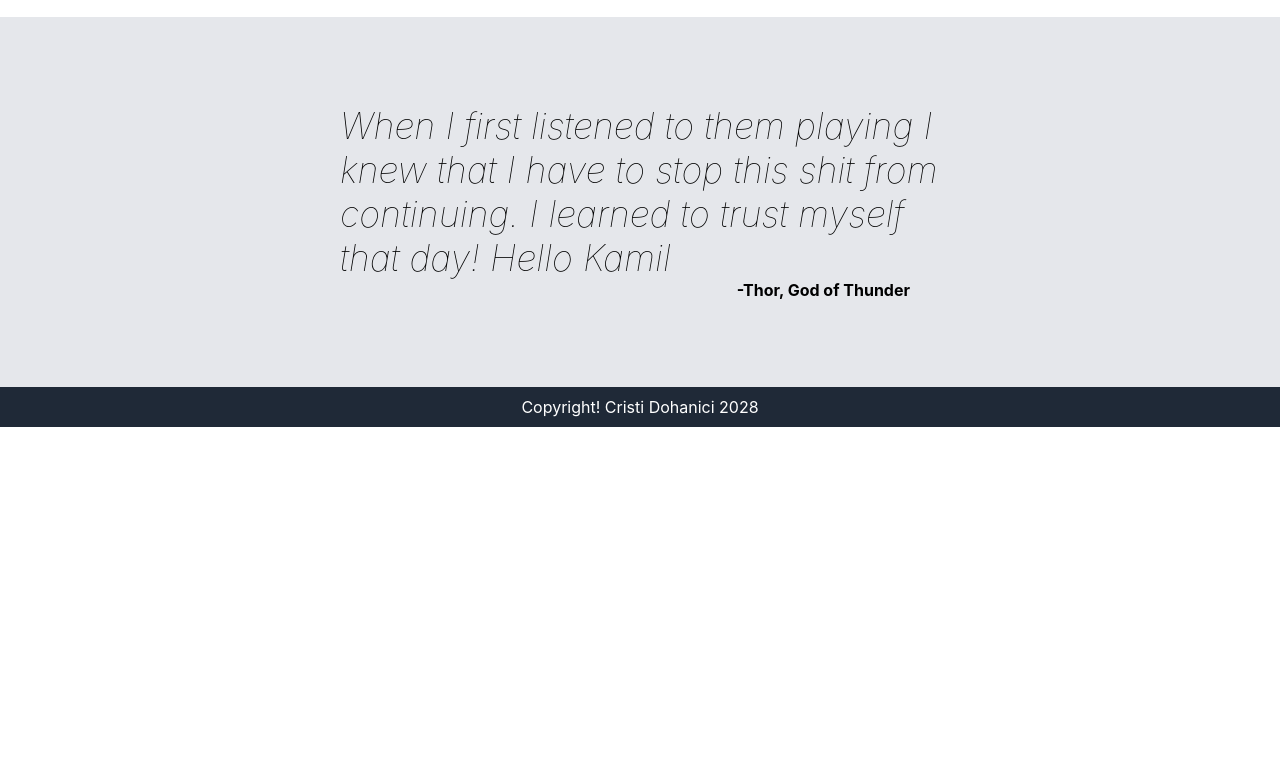
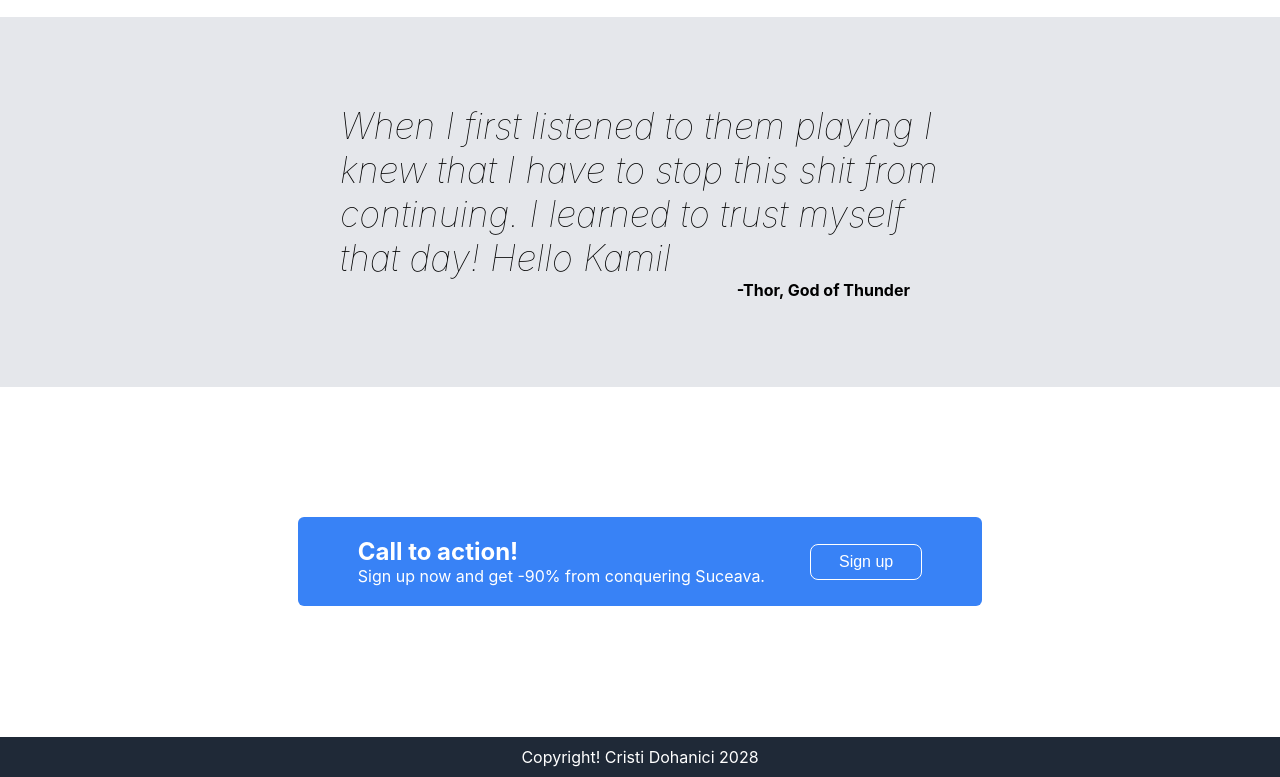
Before and after one commit to finnishboe/landing-page, a plain HTML site: page index.html in a window 1280 px wide. Shown: the part 897-1674 px from the top of the page. Before the commit the page ends 1324 px from the top, so only its background shows below. Drawn offline with Linux system fonts and the light colour scheme.

Commit message:
Create Call to Action and Finnish the exercise

```diff
--- a/index.html
+++ b/index.html
@@ -29,7 +29,7 @@
         </div>
     </div>
 
-    <h1 class="mid-header">My first website guyz!  </h1>
+    <h1 class="mid-header">Only today buy 3 and get 2!!  </h1>
     <div class="mid-container">
         <div class="item">
             <div class="mid-box">
@@ -63,7 +63,15 @@
             <p class="author"><strong>-Thor, God of Thunder</strong></p>
         </div>
     </div>
-
+    <div class="call-container">
+        <div class="call-box">
+            <div class="call-info">
+                <h2>Call to action!</h2>
+                <p>Sign up now and get -90% from conquering Suceava. </p>
+            </div>
+            <button id="sign-up">Sign up</button>
+        </div>
+    </div>
     <div class="footer">
         Copyright! Cristi Dohanici 2028
     </div>
--- a/styles.css
+++ b/styles.css
@@ -125,7 +125,39 @@ img[src=""]{
     margin: 0;
     padding-right: 30px;
 }
+/* Call to action */
+.call-container{
+    display:flex;
+    justify-content: center;
+    align-items: center;
+    height: 350px;
+}
+.call-box{
+    display:flex;
+    max-height: 90px;
+    max-width: 700px;
+    background-color: #3882F6;
+    color: white;
+    border-radius: 6px;
+    gap: 45px;
+    align-items: center;;
+    padding: 20px 60px;
+}
+.call-info > h2,p{
+    margin: 0;
+}
 
+#sign-up{
+    cursor: pointer;
+    padding: 8px 28px;
+    border-radius: 8px;
+    background-color: transparent;
+    border: 1px solid white;
+    color: white;
+    max-height: 40px;
+    font-size: 16px;
+    font-weight: 200;
+}
 /* Footer */
 
 .footer{
```
